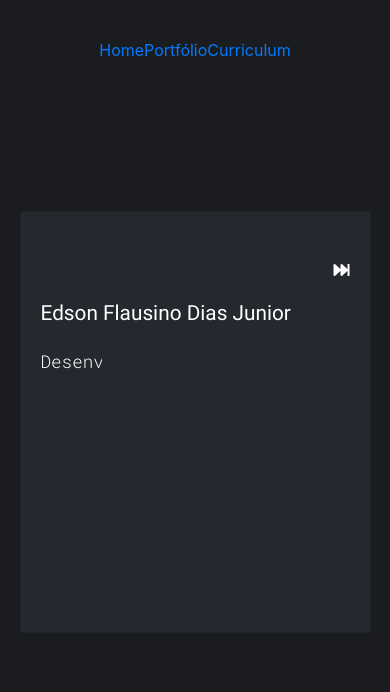
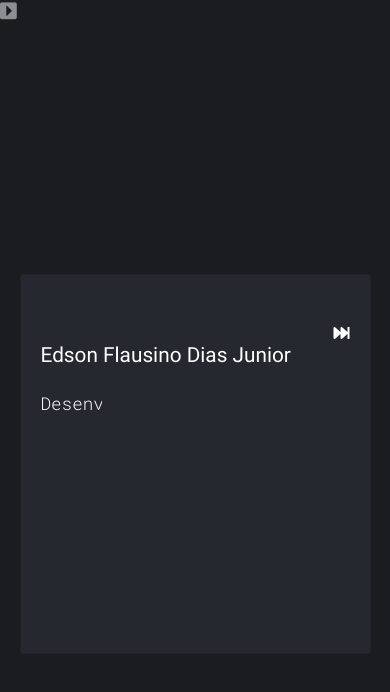
Before and after one commit to edson-dias/portfolio_front, a Vue app: page / in a window 390 px wide. Shown: the top 692 px of the page. Built offline with nearby package versions, Linux system fonts and the light colour scheme.

Commit message:
Correção Bug Cards

```diff
--- a/src/App.vue
+++ b/src/App.vue
@@ -41,7 +41,7 @@ export default {
 
 .main{
 	width: 100%;
-	height: 100%;
+	height: 100vh;
 	padding: 0;
 	margin: 0;
     background-color: rgba(0, 0, 0, 0.450);
--- a/src/components/main/Content.vue
+++ b/src/components/main/Content.vue
@@ -1,11 +1,22 @@
 <template>
   <div class="content">
     <header>
-      <router-link :class="[{actualPage: actualUrl=='home'}, 'navLinks']" to="/">Home</router-link>
-      <router-link :class="[{actualPage: actualUrl=='portfolio'}, 'navLinks']" to="/portfolio">Portfólio</router-link>
-      <router-link :class="[{actualPage: actualUrl=='curriculum'}, 'navLinks']" to="/curriculum">Curriculum</router-link>
+        <div v-if="windowSize<768">
+			<input type="checkbox" id="title1" />
+			<label for="title1"><i class="fas fa-caret-square-right"></i></label>
+			<div class="contentt">
+				<router-link :class="[{actualPage: actualUrl=='home'}, 'navLinks']" to="/">Home</router-link>
+				<router-link :class="[{actualPage: actualUrl=='portfolio'}, 'navLinks']" to="/portfolio">Portfólio</router-link>
+				<router-link :class="[{actualPage: actualUrl=='curriculum'}, 'navLinks']" to="/curriculum">Curriculum</router-link>
+			</div>
+		</div>
+		<div v-else>
+			<router-link :class="[{actualPage: actualUrl=='home'}, 'navLinks']" to="/">Home</router-link>
+			<router-link :class="[{actualPage: actualUrl=='portfolio'}, 'navLinks']" to="/portfolio">Portfólio</router-link>
+			<router-link :class="[{actualPage: actualUrl=='curriculum'}, 'navLinks']" to="/curriculum">Curriculum</router-link>
+		</div>
     </header>
-    <section >
+    <section>
       <transition name="component-fade" mode="in-out">
       <router-view></router-view>
       </transition>
@@ -23,6 +34,9 @@ export default {
   computed: {
     actualUrl(){
       return this.$route.name
+    },
+    windowSize(){
+      return window.innerWidth
     }
   }
 }
@@ -38,12 +52,62 @@ export default {
   }
 
   .content{
+    display: flex;
+    flex-direction: column;
+    justify-content: flex-start;
     width: 100%;
     height: 100%;
   }
 
 
   header{
+    display: flex;
+    width: 100%;
+	height: 10%;
+  }
+
+  section{
+	display: flex;
+	flex-direction: column;
+    justify-content: flex-start;
+    width: 100%;
+    height: 90%;
+  }
+
+
+	input {
+		display: none;
+	}
+	label {
+		display: block;
+		cursor: pointer;
+		color: rgba(255, 255, 255, 0.9);
+		transition: ease 1s;
+	}
+	label i{
+		font-size: 1.2rem;
+	}
+	label:hover i{
+		color: rgba(255, 255, 255, 0.5);
+	}
+	.contentt {
+		background: #ef4;
+	}
+	input + label + .contentt {
+		opacity: 0;
+		width: 0%;
+		transition: ease 1s;
+	}
+	input:checked + label + .contentt {
+		opacity: 1;
+		width: 100%;
+	}
+
+
+
+@media only screen and (min-width: 768px) {
+
+  header div{
     position: absolute;
     top: 50px;
     left: 50%;
@@ -53,9 +117,6 @@ export default {
     display: flex;
   }
 
-
-
-@media only screen and (min-width: 768px) {
   .navLinks{
     position: relative;
     display: block;
--- a/src/components/templates/template-components/ProjectCard.vue
+++ b/src/components/templates/template-components/ProjectCard.vue
@@ -45,7 +45,7 @@ export default {
 <style scoped>
 	.card{
 		position: relative;
-		max-width: 350px;
+		width: 320px;
 		height: 420px;
 		background: #2f333a88;
 		margin: 20px 10px;
```
